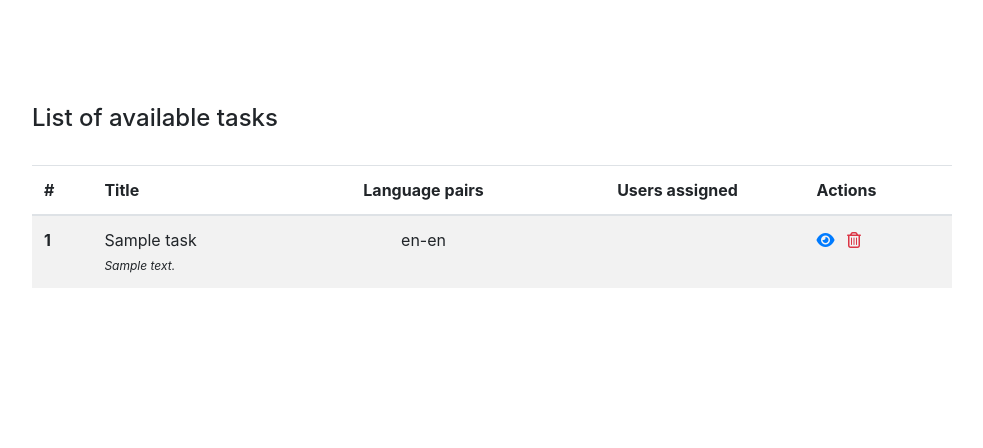
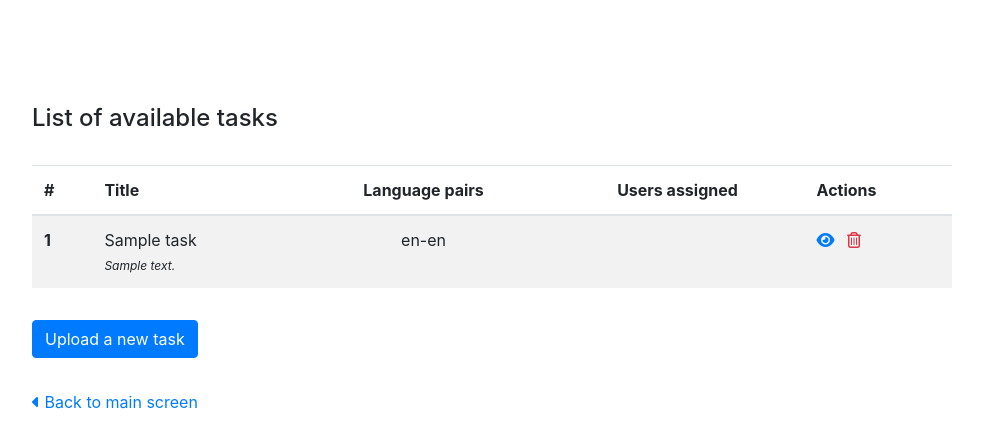
Before and after one commit to dinel/Matric-Annotator, a Symfony app: template templates/admin/index-tasks.html.twig in a window 1280 px wide. Shown: the top 448 px of the page, without its empty margins (148-1131 px from the left). Run offline with Twig, Linux system fonts and the light colour scheme; the template is opened without the code that fills it: most values are stand-ins (such as "Sample title", 1, 10 or a date in 2020); some libraries are stand-ins or nearby versions.

Commit message:
Added upload task button and return to front page

```diff
--- a/templates/admin/index-tasks.html.twig
+++ b/templates/admin/index-tasks.html.twig
@@ -38,6 +38,13 @@
             {% endfor %}
             </tbody>
         </table>
+
+        <div class="vspace2">
+            <a class="btn btn-primary" href="{{ path('upload_file') }}">Upload a new task</a>
+        </div>
+        <div class="vspace2">
+            <a href="{{ path('front_page') }}"><i class="fas fa-caret-left"></i> Back to main screen</a>
+        </div>
     </div>
 </div>
 {% endblock %}
```
